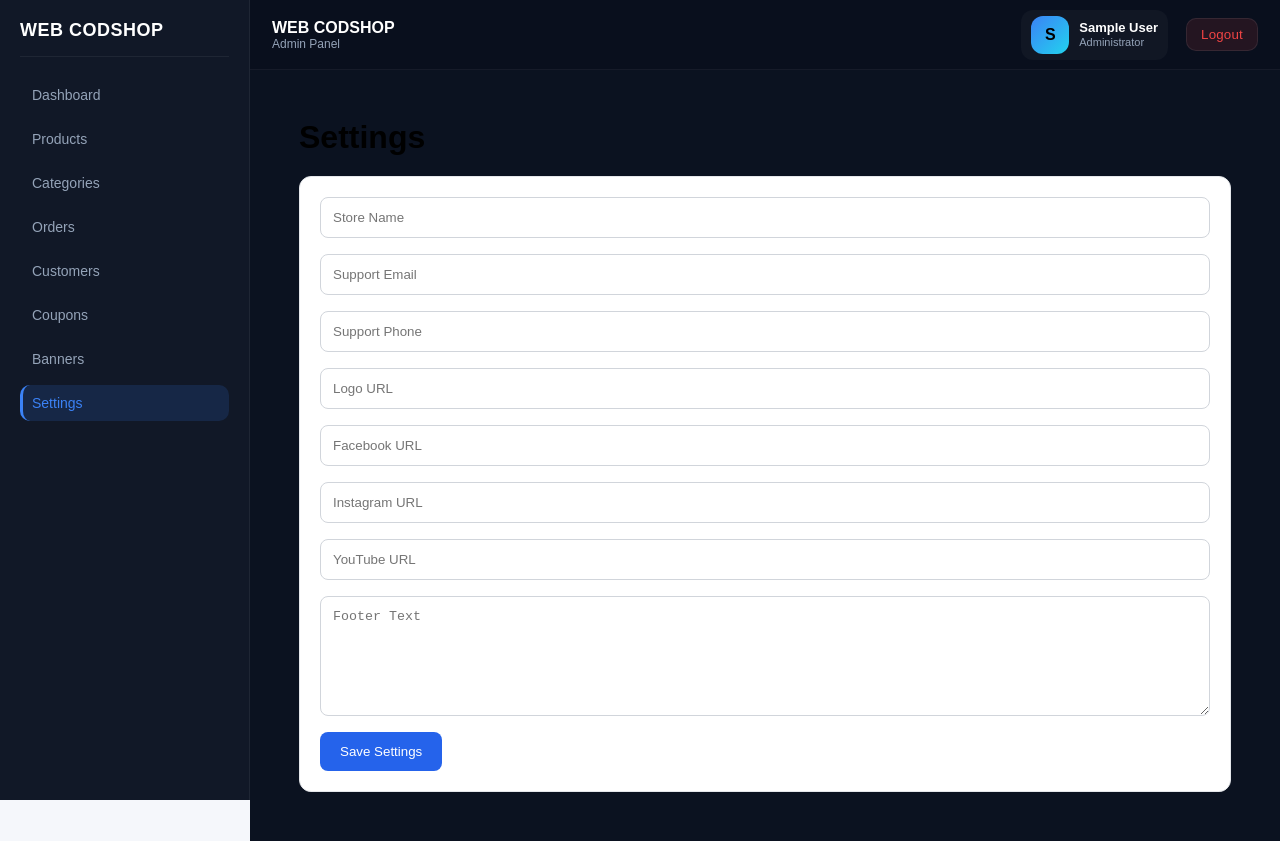
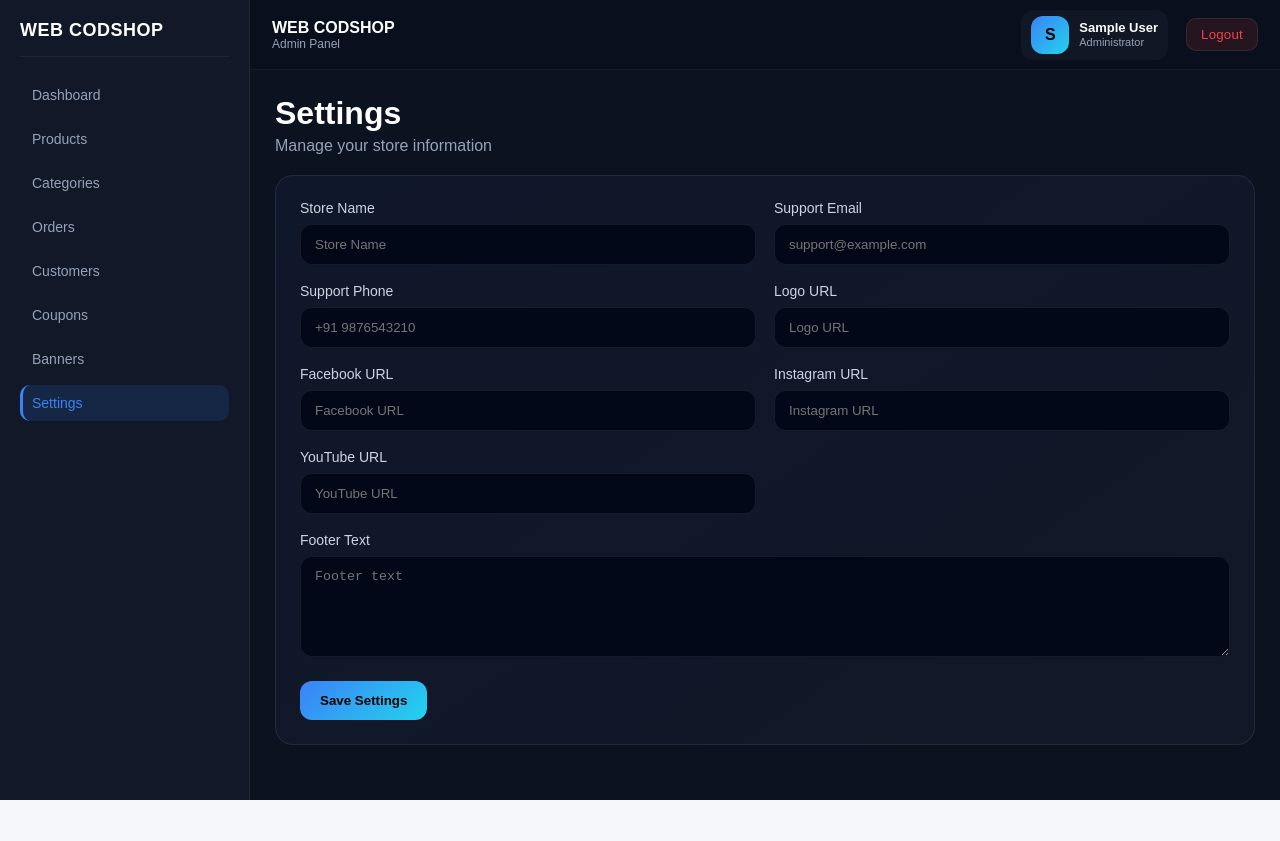
Before and after one commit to harichandranc/webcodshop-admin, a React (Vite) app: page /settings in a window 1280 px wide. After the commit the page ends 800 px from the top, so only its background shows below. Built offline with nearby package versions, Linux system fonts and the light colour scheme; no server answers; sample sign-in values are in the browser's storage.

Commit message:
Added form page

```diff
--- a/src/pages/SettingsPage.jsx
+++ b/src/pages/SettingsPage.jsx
@@ -1,7 +1,4 @@
-import {
-  useEffect,
-  useState,
-} from "react";
+import { useEffect, useState } from "react";
 
 import AdminLayout from "../layouts/AdminLayout";
 
@@ -44,9 +41,7 @@ export default function SettingsPage() {
     loadSettings();
   }, []);
 
-  const handleChange = (
-    e
-  ) => {
+  const handleChange = (e) => {
     setFormData({
       ...formData,
       [e.target.name]:
@@ -66,7 +61,7 @@ export default function SettingsPage() {
         );
 
         alert(
-          "Settings updated"
+          "Settings updated successfully"
         );
       } catch (error) {
         console.error(error);
@@ -82,111 +77,137 @@ export default function SettingsPage() {
   return (
     <AdminLayout>
       <div className="settings-page">
-        <h1>
-          Settings
-        </h1>
+
+        <div className="settings-header">
+          <h1>Settings</h1>
+          <p>
+            Manage your store information
+          </p>
+        </div>
 
         <form
           className="settings-form"
-          onSubmit={
-            handleSubmit
-          }
+          onSubmit={handleSubmit}
         >
+          <div className="settings-grid">
+
+            <div className="form-group">
+              <label>
+                Store Name
+              </label>
+
               <input
                 name="storeName"
+                value={formData.storeName}
+                onChange={handleChange}
                 placeholder="Store Name"
-            value={
-              formData.storeName
-            }
-            onChange={
-              handleChange
-            }
               />
+            </div>
+
+            <div className="form-group">
+              <label>
+                Support Email
+              </label>
 
               <input
                 name="supportEmail"
-            placeholder="Support Email"
-            value={
-              formData.supportEmail
-            }
-            onChange={
-              handleChange
-            }
+                value={formData.supportEmail}
+                onChange={handleChange}
+                placeholder="support@example.com"
               />
+            </div>
+
+            <div className="form-group">
+              <label>
+                Support Phone
+              </label>
 
               <input
                 name="supportPhone"
-            placeholder="Support Phone"
-            value={
-              formData.supportPhone
-            }
-            onChange={
-              handleChange
-            }
+                value={formData.supportPhone}
+                onChange={handleChange}
+                placeholder="+91 9876543210"
               />
+            </div>
+
+            <div className="form-group">
+              <label>
+                Logo URL
+              </label>
 
               <input
                 name="logo"
+                value={formData.logo}
+                onChange={handleChange}
                 placeholder="Logo URL"
-            value={
-              formData.logo
-            }
-            onChange={
-              handleChange
-            }
               />
+            </div>
+
+            <div className="form-group">
+              <label>
+                Facebook URL
+              </label>
 
               <input
                 name="facebook"
+                value={formData.facebook}
+                onChange={handleChange}
                 placeholder="Facebook URL"
-            value={
-              formData.facebook
-            }
-            onChange={
-              handleChange
-            }
               />
+            </div>
+
+            <div className="form-group">
+              <label>
+                Instagram URL
+              </label>
 
               <input
                 name="instagram"
+                value={formData.instagram}
+                onChange={handleChange}
                 placeholder="Instagram URL"
-            value={
-              formData.instagram
-            }
-            onChange={
-              handleChange
-            }
               />
+            </div>
+
+            <div className="form-group">
+              <label>
+                YouTube URL
+              </label>
 
               <input
                 name="youtube"
+                value={formData.youtube}
+                onChange={handleChange}
                 placeholder="YouTube URL"
-            value={
-              formData.youtube
-            }
-            onChange={
-              handleChange
-            }
               />
+            </div>
+
+            <div className="form-group full-width">
+              <label>
+                Footer Text
+              </label>
 
               <textarea
+                rows="5"
                 name="footerText"
-            placeholder="Footer Text"
-            value={
-              formData.footerText
-            }
-            onChange={
-              handleChange
-            }
+                value={formData.footerText}
+                onChange={handleChange}
+                placeholder="Footer text"
               />
+            </div>
+
+          </div>
 
           <button
             type="submit"
+            className="save-btn"
+            disabled={loading}
           >
             {loading
               ? "Saving..."
               : "Save Settings"}
           </button>
+
         </form>
       </div>
     </AdminLayout>
--- a/src/styles/settings.css
+++ b/src/styles/settings.css
@@ -1,38 +1,152 @@
 .settings-page {
+  display: flex;
+  flex-direction: column;
+  gap: 20px;
+}
+
+.settings-header h1 {
+  color: #fff;
+  font-size: 32px;
+  margin-bottom: 5px;
+}
+
+.settings-header p {
+  color: #94a3b8;
+}
+
+/* CARD */
+
+.settings-form {
+  background: linear-gradient(
+    145deg,
+    #0f172a,
+    #111827
+  );
+
+  border: 1px solid rgba(
+    255,
+    255,
+    255,
+    0.08
+  );
+
+  border-radius: 18px;
+
   padding: 24px;
 }
 
-.settings-page h1 {
-  margin-bottom: 20px;
+/* GRID */
+
+.settings-grid {
+  display: grid;
+
+  grid-template-columns:
+    repeat(
+      2,
+      minmax(0, 1fr)
+    );
+
+  gap: 18px;
 }
 
-.settings-form {
-  background: #fff;
-  border: 1px solid #e5e7eb;
-  border-radius: 12px;
-  padding: 20px;
-
-  display: grid;
-  gap: 16px;
+.form-group {
+  display: flex;
+  flex-direction: column;
 }
 
-.settings-form input,
-.settings-form textarea {
-  padding: 12px;
-  border: 1px solid #d1d5db;
-  border-radius: 8px;
+.full-width {
+  grid-column: 1 / -1;
 }
 
-.settings-form textarea {
-  min-height: 120px;
+.form-group label {
+  color: #cbd5e1;
+
+  margin-bottom: 8px;
+
+  font-size: 14px;
 }
 
-.settings-form button {
-  width: fit-content;
+/* INPUTS */
+
+.form-group input,
+.form-group textarea {
+  background: #020817;
+
+  border: 1px solid rgba(
+    255,
+    255,
+    255,
+    0.08
+  );
+
+  color: white;
+
+  border-radius: 12px;
+
+  padding: 12px 14px;
+
+  outline: none;
+
+  transition: all 0.25s ease;
+}
+
+.form-group input:focus,
+.form-group textarea:focus {
+  border-color: #3b82f6;
+
+  box-shadow:
+    0 0 0 3px
+    rgba(
+      59,
+      130,
+      246,
+      0.15
+    );
+}
+
+/* BUTTON */
+
+.save-btn {
+  margin-top: 24px;
+
+  border: none;
+
+  cursor: pointer;
+
   padding: 12px 20px;
-  border: none;
-  border-radius: 8px;
-  background: #2563eb;
-  color: white;
-  cursor: pointer;
+
+  border-radius: 12px;
+
+  font-weight: 600;
+
+  background: linear-gradient(
+    135deg,
+    #3b82f6,
+    #22d3ee
+  );
+
+  color: #000;
+
+  transition: 0.25s;
 }
+
+.save-btn:hover {
+  transform: translateY(-2px);
+}
+
+.save-btn:disabled {
+  opacity: 0.6;
+  cursor: not-allowed;
+}
+
+/* MOBILE */
+
+@media (max-width: 768px) {
+  .settings-grid {
+    grid-template-columns: 1fr;
+  }
+
+  .full-width {
+    grid-column: auto;
+  }
+}
```
Lines whose indentation alone changed are shown as unchanged.
